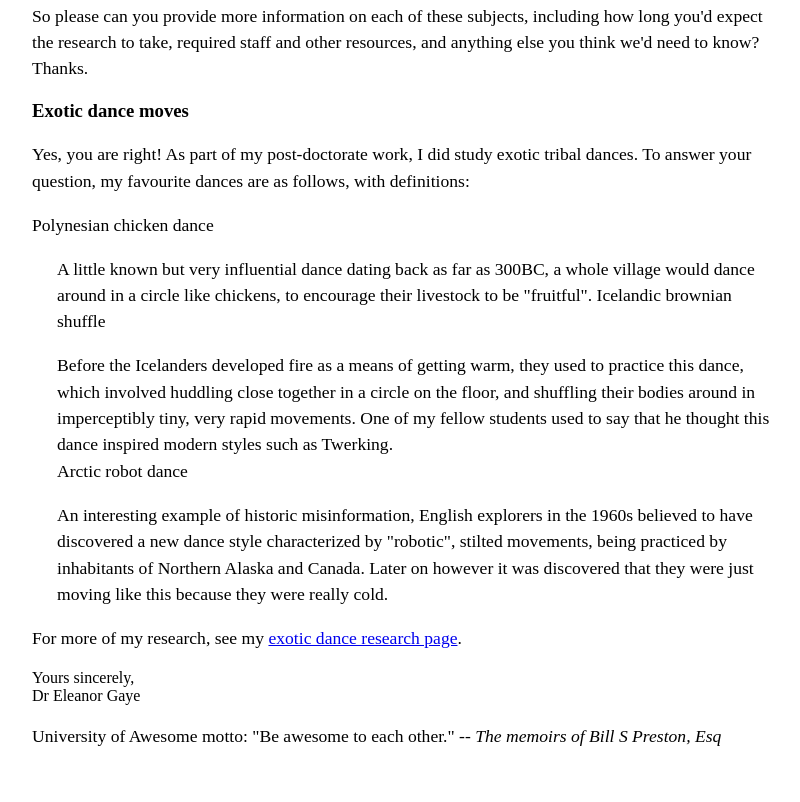
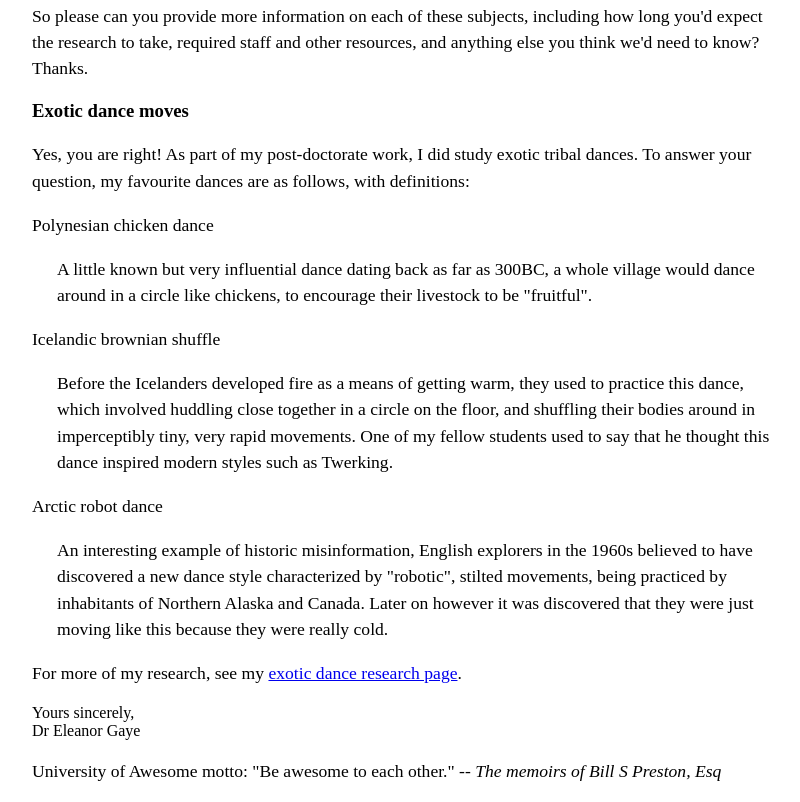
Before and after one commit to SamMoussa961/sammoussa961.github.io, a plain HTML site: page index.html in a window 1280 px wide. Shown: the part 1095-1897 px from the top of the page, without its empty margins (233-1033 px from the left). Before the commit the page ends 1862 px from the top, so only its background shows below. Drawn offline with Linux system fonts and the light colour scheme.

Commit message:
Update index.html

```diff
--- a/index.html
+++ b/index.html
@@ -62,10 +62,10 @@ You can find more information about <a href="url">important university dates</a>
 <p>Yes, you are right! As part of my post-doctorate work, I did study exotic tribal dances. To answer your question, my favourite dances are as follows, with definitions:</br><p/>
 
 <p>Polynesian chicken dance</br></p>
-<p style="margin-left: 25px;">A little known but very influential dance dating back as far as 300BC, a whole village would dance around in a circle like chickens, to encourage their livestock to be "fruitful".
-Icelandic brownian shuffle</br></p>
-<p style="margin-left: 25px;">Before the Icelanders developed fire as a means of getting warm, they used to practice this dance, which involved huddling close together in a circle on the floor, and shuffling their bodies around in imperceptibly tiny, very rapid movements. One of my fellow students used to say that he thought this dance inspired modern styles such as Twerking.</br>
-Arctic robot dance</br></p>
+<p style="margin-left: 25px;">A little known but very influential dance dating back as far as 300BC, a whole village would dance around in a circle like chickens, to encourage their livestock to be "fruitful".</p>
+<p>Icelandic brownian shuffle</br></p>
+<p style="margin-left: 25px;">Before the Icelanders developed fire as a means of getting warm, they used to practice this dance, which involved huddling close together in a circle on the floor, and shuffling their bodies around in imperceptibly tiny, very rapid movements. One of my fellow students used to say that he thought this dance inspired modern styles such as Twerking.</br></p>
+<p>Arctic robot dance</br></p>
 <p style="margin-left: 25px;">An interesting example of historic misinformation, English explorers in the 1960s believed to have discovered a new dance style characterized by "robotic", stilted movements, being practiced by inhabitants of Northern Alaska and Canada. Later on however it was discovered that they were just moving like this because they were really cold.</br></p>
 
 <p>For more of my research, see my <a href="url">exotic dance research page</a>.</br></p>
```
